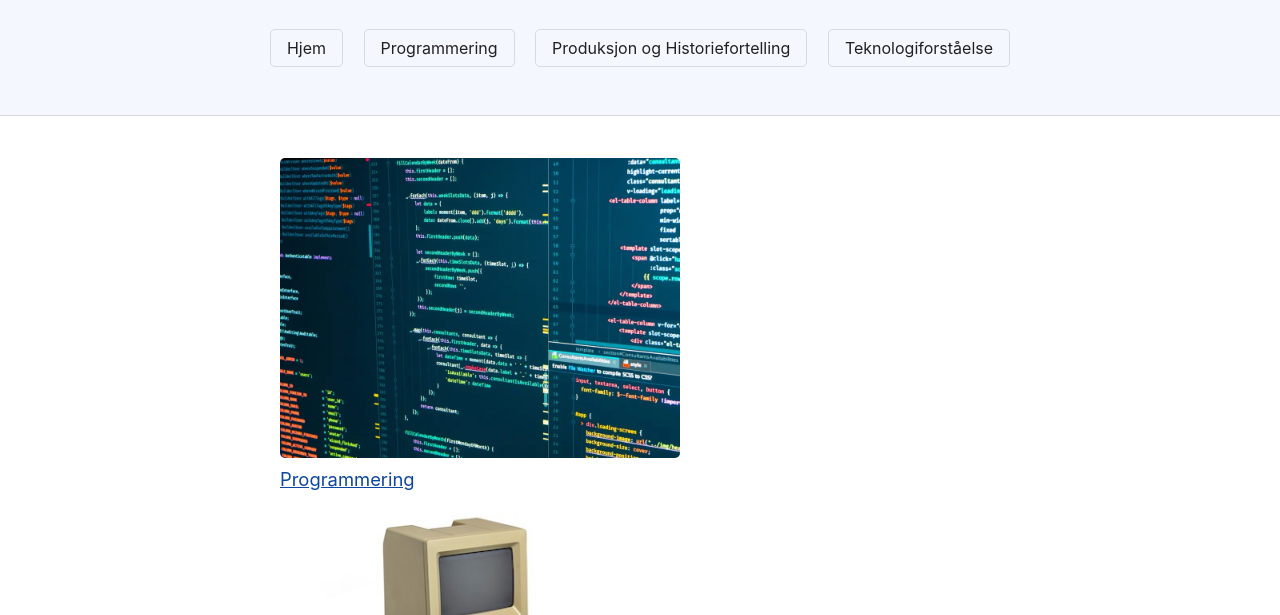
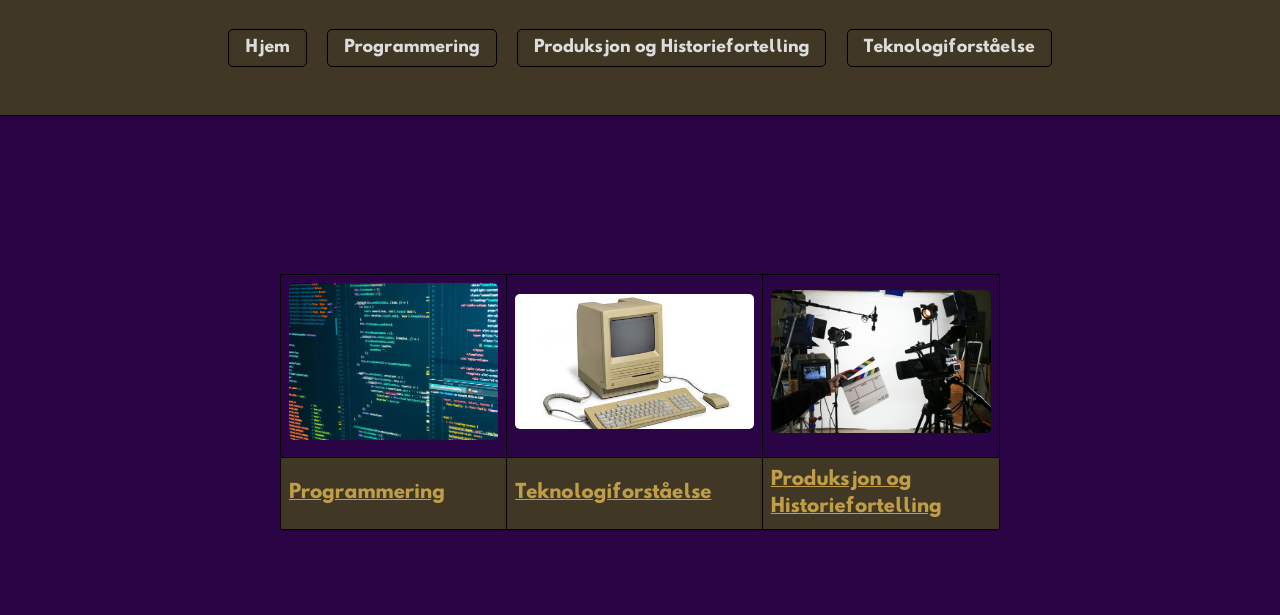
Before and after one commit to ismulniir/muggenloff, a plain HTML site: page Index.html in a window 1280 px wide. Shown: the part 115-730 px from the top of the page. Drawn offline with Linux system fonts and the light colour scheme.

Commit message:
knasketoes

```diff
--- a/Index.html
+++ b/Index.html
@@ -6,9 +6,10 @@
     <meta name="viewport" content="width=device-width, initial-scale=1.0">
     <title>Oppgaver i programfag</title>
     <link rel="stylesheet" href="css/simple.css">
+    <link rel="stylesheet" href="css/custom.css">
     <style>
         .menuimg {
-            width: 400px;
+            width: 350px;
         }
     </style>
 </head>
@@ -26,19 +27,39 @@
     </header>
 
     <main>
-        <p><a href="oppgave1.html"><img title="Programmering" src="bilde/booroo.webp" class="menuimg"><span
-                    style="display:block;">Programmering</span></a> </p>
+        <br><span style="display:inline-block;"></span></a>
 
-        <p><a href="oppgave3.html"><img title="Teknologiforståelse" src="bilde/grahhh.jpeg" class="menuimg"><span
-                    style="display:block;">Teknologiforståelse</span></a></p>
+        <br><span style="display:inline-block;"></span></a>
 
-        <p><a href="oppgave2.html"><img title="Produksjon og Historiefortelling" src="bilde/aaaaagaegr.jpg"
-                    class="menuimg"><span style="display:block;">Produksjon og Historiefortelling</span></a></p>
+        <br><span style="display:inline-block;"></span></a>
+        <table>
+            <tr>
+                <td>
+                    <a href="oppgave1.html"><img title="Programmering" src="bilde/booroo.webp" class="menuimg"></a>
+                </td>
+
+                <td>
+                    <a href="oppgave3.html"><img title="Teknologiforståelse" src="bilde/grahhh.jpeg"
+                            class="menuimg"></a>
+                </td>
+
+                <td>
+                    <a href="oppgave2.html"><img title="Produksjon og Historiefortelling" src="bilde/aaaaagaegr.jpg"
+                            class="menuimg"></a>
+                </td>
+            </tr>
+            <tr>
+                <td> <a href="oppgave1.html">Programmering</a></td>
+                <td> <a href="oppgave3.html">Teknologiforståelse</a></td>
+                <td> <a href="oppgave2.html">Produksjon og Historiefortelling</a></td>
+            </tr>
+
+        </table>
     </main>
 
     <footer style="text-align:left">
         <P>Referranser:</P>
-        <ul>
+        <ul> <li><a href="https://www.w3schools.com/html/default.asp">W3schools</a></li>
             <li><a href="https://simplecss.org/demo">Simplecss</a></li>
         </ul>
 
--- /dev/null
+++ b/css/custom.css
@@ -0,0 +1,21 @@
+:root {
+    color-scheme: dark;
+    --bg: #2b0446;
+    --accent-bg: #413725;
+    --text: #dcdcdc;
+    --text-light: #ababab;
+    --border: #000000;
+    --accent: #c09e48;
+    --code: #f06292;
+    --preformatted: #ccc;
+    --disabled: #111;
+}
+
+@font-face {
+    font-family: myFirstFont;
+    src: url(../fonts/HussarBoldWebEdition-xq5O.otf);
+}
+
+body {
+    font-family: myFirstFont;
+}
```
Also changed, not shown: empty.html (+1 -0 lines), oppgave1.html (+1 -0 lines), oppgave2.html (+1 -0 lines), oppgave3.html (+1 -0 lines), fonts/HussarBoldWebEdition-xq5O.otf (added), fonts/MedievalTimes-AL7l6.woff (added).
